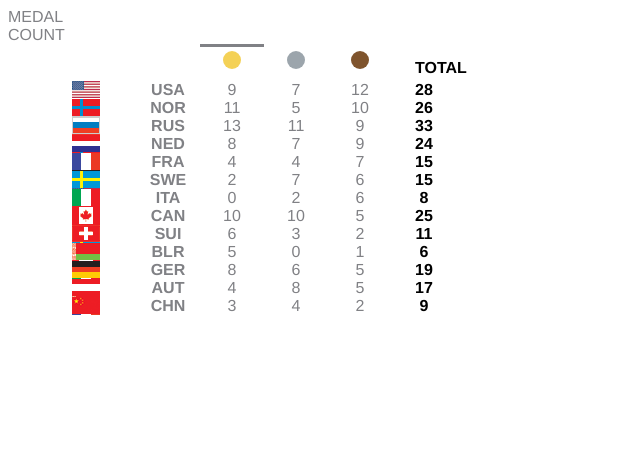
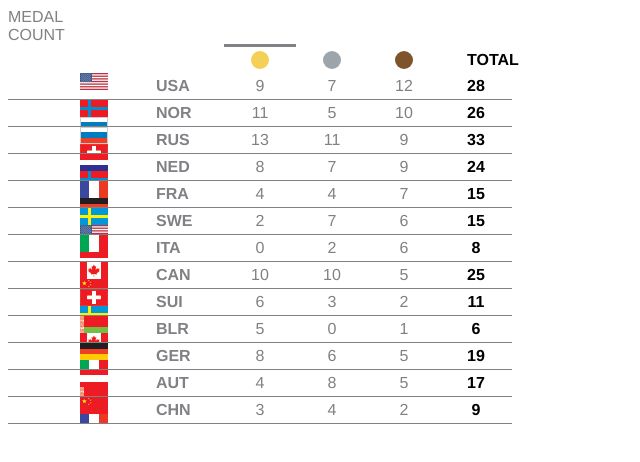
Before and after one commit to dcoli/goldclicker, an Angular app: page / in a window 1280 px wide. Shown: the top 462 px of the page, without its empty margins (0-640 px from the left). Built offline with nearby package versions, Linux system fonts and the light colour scheme.

Commit message:
More styling

```diff
--- a/src/app/goldclicker.component.html
+++ b/src/app/goldclicker.component.html
@@ -3,18 +3,20 @@
   <div class="rank"></div>
   <div class=""> </div>
   <div class="code"></div>
-    <div *ngFor="let metal of [gold,silver,bronze]" [class.active]="isActive(metal.label)">
+  <div *ngFor="let metal of [gold,silver,bronze,total]" [class.active]="isActive(metal.label)">
     <div
       class="control {{metal.label | lowercase}}"
-      (click)="listings.sort( metal.sortStrategy(a,b) ); sortOrder = metal.label.toLowerCase()" >
-      <!-- [innerHtml]="metal.label" -->
+      (click)="sortArray( metal )"
+      [innerHtml]="metal.label"
+    >
     </div>
   </div>
-  <div [class.active]="isActive('total')">
+  <!-- <div [class.active]="isActive('total')">
     <div class="control {{total.label | lowercase}}"
+      (click)="sortArray( 'total' )"
       (click)="listings.sort( total.sortStrategy(a,b) ); sortOrder='total'"
       [innerHTML]="total.label">
     </div>
-  </div>
+  </div> -->
 </nav>
 <listing-component *ngFor="let listing of listings" [listing]="listing"></listing-component>
--- a/src/app/goldclicker.component.ts
+++ b/src/app/goldclicker.component.ts
@@ -27,7 +27,7 @@ export class GoldClickerComponent {
     let native = this.elementRef.nativeElement;
     this.sortOrder = native.getAttribute('sort');
     this.title = native.getAttribute('title') || 'Medal Count';
-    console.log(this.sortOrder);
+    if(this.diagnostic) console.log(this.sortOrder);
     let diagnostic = native.getAttribute('diagnostic') || false;
   }
 
@@ -41,8 +41,12 @@ export class GoldClickerComponent {
 
   private isActive( medal: string ) {
     // this.listings.sort(metal.sortStrategy(a,b));
-    console.log(medal.toLowerCase());
+    if(this.diagnostic) console.log(medal.toLowerCase());
     return this.sortOrder === medal.toLowerCase();
+  }
+
+  private sortArray( metal ) {
+    this.listings.sort( metal.sortStrategy() ); this.sortOrder = metal.label.toLowerCase();
   }
 
   private parse( listings: any[] ) {
--- a/src/styles.css
+++ b/src/styles.css
@@ -42,20 +42,28 @@ nav > div {
     text-align: center;
 }
 
+
+.control:hover {
+    cursor: pointer;
+}
+
 .active {
     border-top: 3px solid var(--grey);
 }
 
 .control.gold {
     background-color: #f4d156;
+    text-indent: -1000em;
 }
 
 .control.silver {
     background-color: #9ca5ac;
+    text-indent: -1000em;
 }
 
 .control.bronze {
     background-color: #7f542d;
+    text-indent: -1000em;
 }
 
 listing-component {
@@ -64,6 +72,12 @@ listing-component {
 
 listing-component > div {
     display: table-cell;
+    border-bottom: 1px solid var(--grey);
+    padding: 4px;
+}
+
+.code {
+    text-align: left;
 }
 
 .code, .total {
@@ -134,7 +148,3 @@ listing-component > div {
 .USA {
     background-position: 0px calc(var(--flagy) * 12);
 }
-
-.control:hover {
-    cursor: pointer;
-}
```
